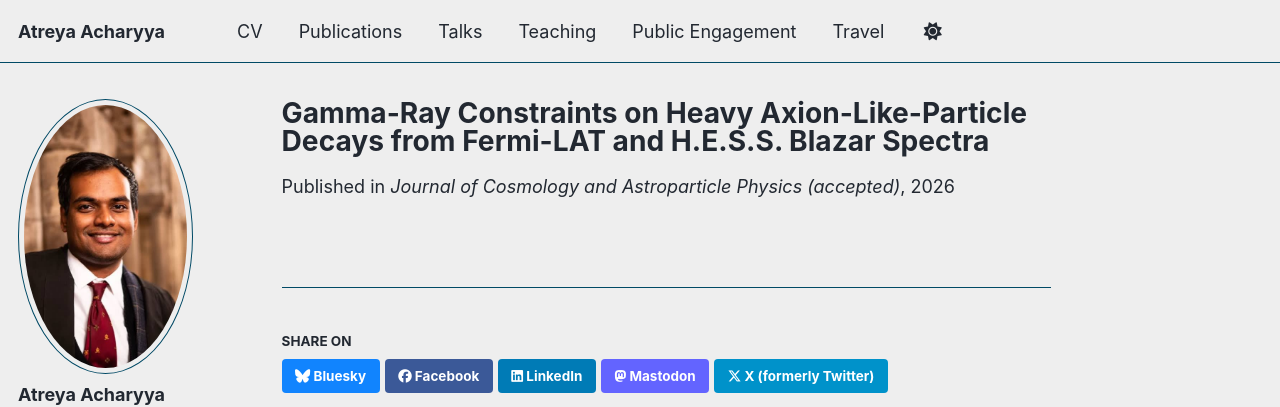
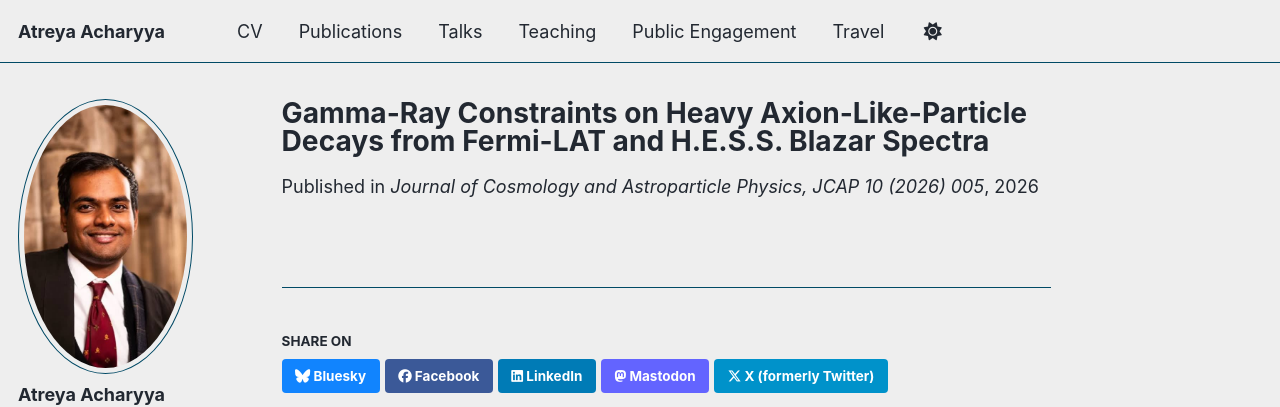
Before and after one commit to atreyaacharyya/atreyaacharyya.github.com, a Jekyll site: the page built from _publications/alps_ebl.md, in a window 1280 px wide. Shown: the top 407 px of the page. Built offline with Jekyll 4.4.1, drawn with Linux system fonts in a browser that asks for light colours; some web fonts are replaced; a script bundle is joined from its source files by our own code; library files that are not in the unit come from our copies.

Commit message:
Update alps_ebl.md

```diff
--- a/_publications/alps_ebl.md
+++ b/_publications/alps_ebl.md
@@ -3,9 +3,9 @@ title: "Gamma-Ray Constraints on Heavy Axion-Like-Particle Decays from Fermi-LAT
 collection: publications
 category: manuscripts
 permalink: /publication/acharyya_2026_heavy_alp_decays
-date: 2026-06-11
-venue: "Journal of Cosmology and Astroparticle Physics (accepted)"
-paperurl: "https://arxiv.org/abs/2606.11923"
+date: 2026-10-05
+venue: "Journal of Cosmology and Astroparticle Physics, JCAP 10 (2026) 005"
+paperurl: "https://iopscience.iop.org/article/10.1088/1475-7516/2026/10/005"
 excerpt: |
   Light travelling across the Universe interacts with the extragalactic background light, a diffuse glow produced by stars and galaxies throughout cosmic history. We investigated whether hypothetical particles called axion-like particles could decay into additional background light and leave an imprint on gamma rays from distant active galaxies. Combining Fermi-LAT and H.E.S.S. observations of 11 blazars, we found no significant evidence for such a contribution. Instead, our results place strong new constraints on these particles and complement other observational searches.
 ---
```
